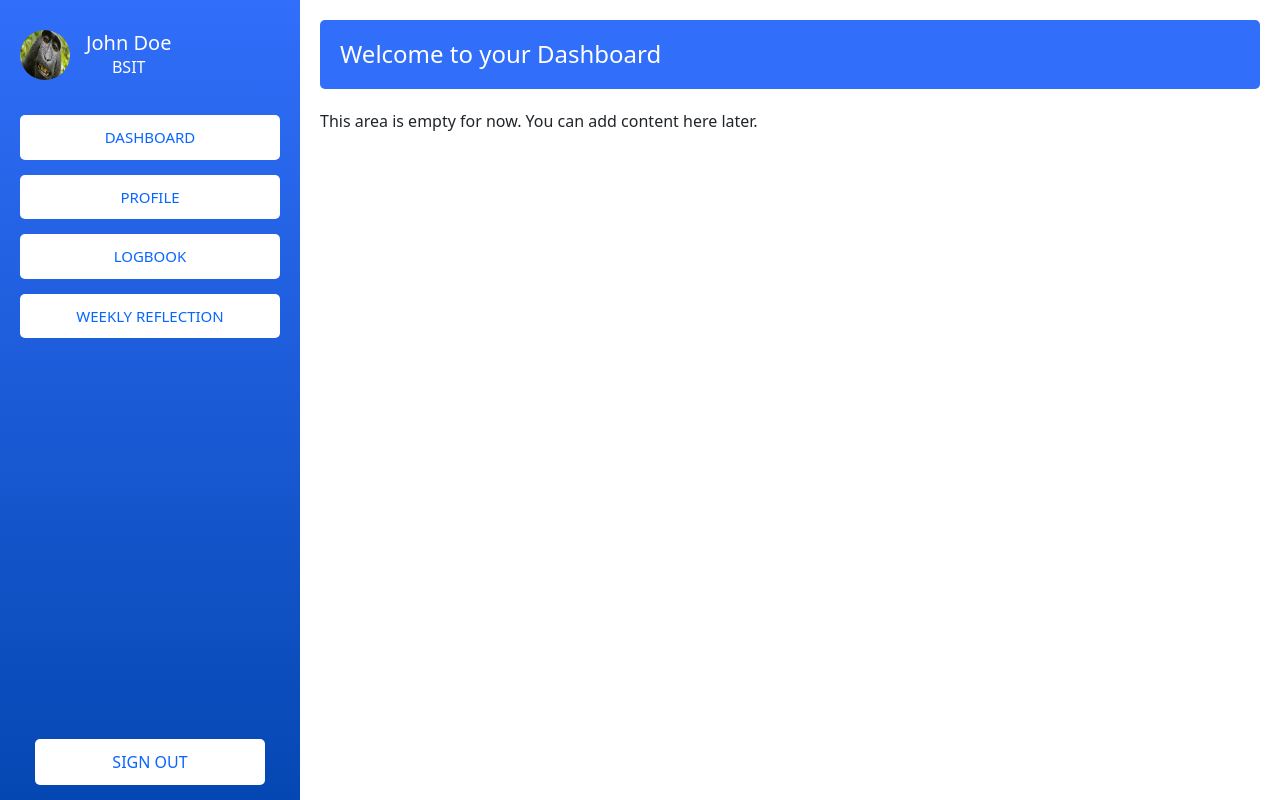
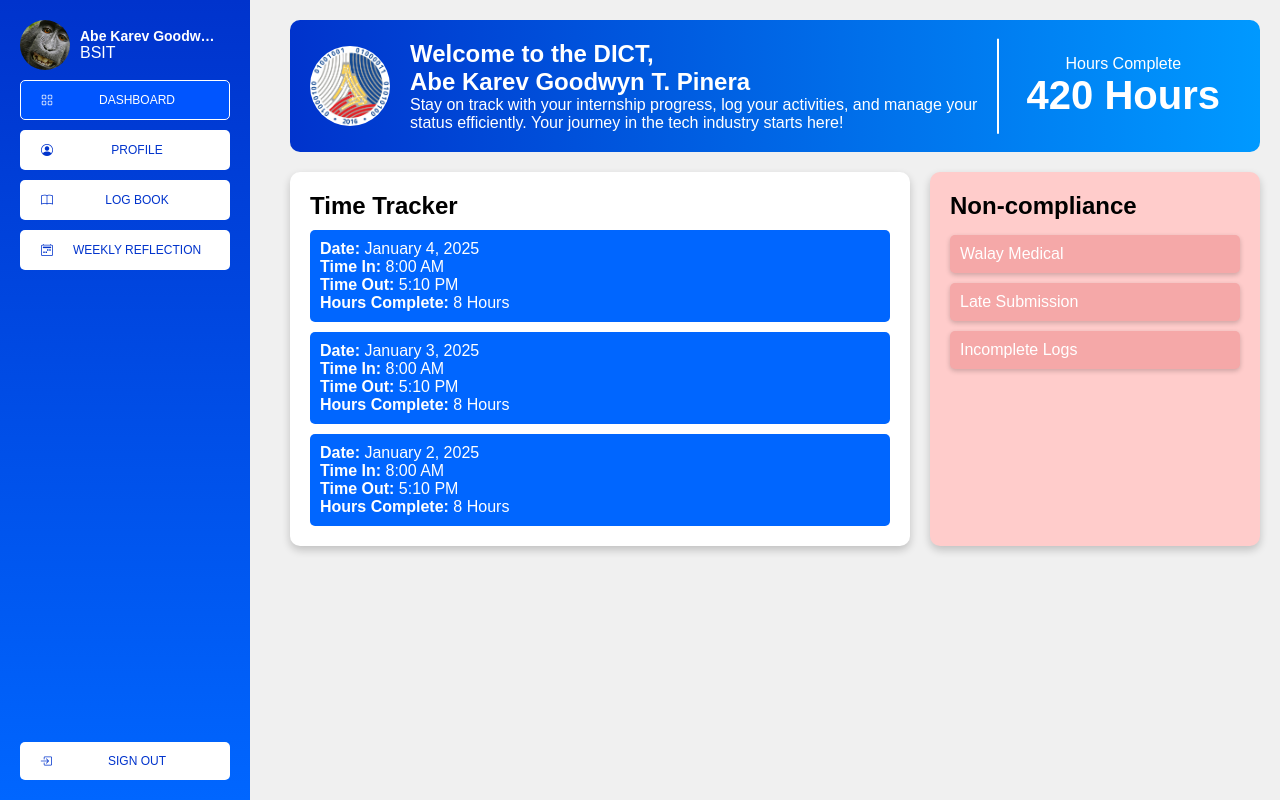
Before and after one commit to Credit-S/Dashboard, a plain HTML site: page index.html in a window 1280 px wide. Drawn offline with nearby package versions, Linux system fonts and the light colour scheme.

Commit message:
Add files via upload
initial commit

```diff
--- a/index.html
+++ b/index.html
@@ -3,191 +3,94 @@
 <head>
     <meta charset="UTF-8">
     <meta name="viewport" content="width=device-width, initial-scale=1.0">
-    <title>Dashboard</title>
-    <!-- Bootstrap CSS -->
-    <link href="https://cdn.jsdelivr.net/npm/bootstrap@5.3.0-alpha1/dist/css/bootstrap.min.css" rel="stylesheet">
-    <style>
-        .user-info {
-            margin-top: 10px;
-            margin-bottom: 20px;
-        }
-
-        .user-image {
-            width: 50px;
-            height: 50px;
-            border-radius: 50%;
-        }
-
-        .user-info h5,
-        .user-info p {
-            margin: 0;
-        }
-
-        .sidebar {
-            height: 100vh;
-            position: fixed;
-            top: 0;
-            left: 0;
-            width: 300px;
-            background: linear-gradient(to bottom, #316EFA, #0547B2);
-            padding-top: 20px;
-            display: flex;
-            flex-direction: column;
-            color: white;
-            padding-left: 20px;
-            padding-right: 20px;
-        }
-
-        .sidebar img {
-            width: 50px;
-            height: 50px;
-            border-radius: 50%;
-        }
-
-        .sidebar .user-info {
-            margin-top: 10px;
-            margin-bottom: 20px;
-            text-align: center;
-        }
-
-        .sidebar .user-info h5,
-        .sidebar .user-info p {
-            margin: 0;
-        }
-
-        .sidebar .nav-link {
-            margin-top: 15px;
-            font-size: 15px;
-            color: #0866FF;
-            background-color: white;
-            border: 1px solid transparent;
-            border-radius: 5px;
-            padding: 10px 15px;
-            text-align: center;
-            width: 100%;
-            transition: all 0.3s ease;
-        }
-
-        .sidebar .nav-link:hover {
-            background-color: #428AFF;
-            color: white;
-            border: 1px solid white;
-        }
-
-        .sidebar .sign-out {
-            margin-top: auto;
-            padding: 15px;
-        }
-
-        .btn-signout {
-            background-color: white;
-            color: #0866FF;
-            border: 1px solid transparent;
-            width: 100%;
-            border-radius: 5px;
-            padding: 10px 15px;
-            transition: all 0.3s ease;
-        }
-
-        .btn-signout:hover {
-            background-color: #428AFF;
-            color: white;
-            border: 1px solid white;
-        }
-
-        .content {
-            margin-left: 300px;
-            padding: 20px;
-        }
-
-        /* Header styles */
-        .header {
-            background-color: #316EFA;
-            color: white;
-            padding: 20px;
-            border-radius: 5px;
-            margin-bottom: 20px;
-        }
-
-        .header h1 {
-            margin: 0;
-            font-size: 24px;
-        }
-
-    </style>
+    <title>Internship Dashboard</title>
+    <link rel="stylesheet" href="styles.css">
+    <link rel="stylesheet" href="https://cdn.jsdelivr.net/npm/bootstrap-icons@1.11.3/font/bootstrap-icons.min.css">
 </head>
 <body>
-
-    <div class="sidebar">
-        <!-- User info -->
-        <div class="d-flex align-items-center user-info">
-            <img src="/img/monkey.jpg" alt="User Image" class="user-image">
-            <div class="ms-3">
-                <h5>John Doe</h5>
+    <div class="dashboard-container">
+        <!-- Sidebar -->
+        <aside class="sidebar">
+            <div class="profile">
+                <img src="/img/monkey.jpg" alt="Profile Picture">
+                <div class="profile-text">
+                    <h3 data-fullname="Abe Karev Goodwyn T. Pinera">Abe Karev Goodwyn T. Pinera</h3>
                     <p>BSIT</p>
                 </div>
             </div>
 
-        <!-- Sidebar links -->
-        <ul class="nav flex-column">
-            <li class="nav-item">
-                <a class="nav-link active" href="#">DASHBOARD</a>
-            </li>
-            <li class="nav-item">
-                <a class="nav-link" href="#">PROFILE</a>
-            </li>
-            <li class="nav-item">
-                <a class="nav-link" href="#">LOGBOOK</a>
-            </li>
-            <li class="nav-item">
-                <a class="nav-link" href="#">WEEKLY REFLECTION</a>
-            </li>
-        </ul>
+            <nav>
+                <button class="nav-button active"><i class="bi bi-grid"></i><span>DASHBOARD</span></button>
+                <button class="nav-button"><i class="bi bi-person-circle"></i><span>PROFILE</span></button>
+<button class="nav-button"><i class="bi bi-book"></i><span>LOG BOOK</span></button>
+<button class="nav-button"><i class="bi bi-calendar2-week"></i><span>WEEKLY REFLECTION</span></button>
 
-        <!-- Sign out button -->
-        <div class="sign-out">
-            <button class="btn btn-signout" id="signOutBtn">SIGN OUT</button>
+            </nav>
+            <button class="signout-button"><i class="bi bi-box-arrow-in-right"></i><span>SIGN OUT</span></button>
+        </aside>
+
+        <!-- Dashboard Content -->
+        <main class="dashboard-content">
+            <section class="welcome">
+                <div class="welcome-content">
+                    <img src="/img/LOGO.png" alt="DICT Logo">
+                    <div>
+                        <h1>Welcome to the DICT,</h1>
+                        <h2>Abe Karev Goodwyn T. Pinera</h2>
+                        <p>Stay on track with your internship progress, log your activities, and manage your status efficiently. Your journey in the tech industry starts here!</p>
                     </div>
                 </div>
+                <div class="hours-complete">
+                    <p>Hours Complete</p>
+                    <h1>420 Hours</h1>
+                </div>
+            </section>
 
-    <!-- Content Area -->
-    <div class="content">
-        <!-- Header Section -->
-        <div class="header">
-            <h1>Welcome to your Dashboard</h1>
+            <!-- Time Tracker and Non-compliance -->
+            <div class="content-row">
+                <!-- Time Tracker -->
+                <section class="time-tracker">
+                    <h2>Time Tracker</h2>
+                    <div class="tracker-list">
+                        <div class="tracker-card">
+                            <p><strong>Date:</strong> January 4, 2025</p>
+                            <p><strong>Time In:</strong> 8:00 AM</p>
+                            <p><strong>Time Out:</strong> 5:10 PM</p>
+                            <p><strong>Hours Complete:</strong> 8 Hours</p>
                         </div>
-        <p>This area is empty for now. You can add content here later.</p>
+                        <div class="tracker-card">
+                            <p><strong>Date:</strong> January 3, 2025</p>
+                            <p><strong>Time In:</strong> 8:00 AM</p>
+                            <p><strong>Time Out:</strong> 5:10 PM</p>
+                            <p><strong>Hours Complete:</strong> 8 Hours</p>
                         </div>
-
-    <!-- Sign Out Modal -->
-    <div class="modal fade" id="signOutModal" tabindex="-1" aria-labelledby="signOutModalLabel" aria-hidden="true">
-        <div class="modal-dialog">
-            <div class="modal-content">
-                <div class="modal-header">
-                    <h5 class="modal-title" id="signOutModalLabel">Sign Out Confirmation</h5>
-                    <button type="button" class="btn-close" data-bs-dismiss="modal" aria-label="Close"></button>
-                </div>
-                <div class="modal-body">
-                    Are you sure you want to sign out?
-                </div>
-                <div class="modal-footer">
-                    <button type="button" class="btn btn-secondary" data-bs-dismiss="modal">Cancel</button>
-                    <button type="button" class="btn btn-primary">Sign Out</button>
+                        <div class="tracker-card">
+                            <p><strong>Date:</strong> January 2, 2025</p>
+                            <p><strong>Time In:</strong> 8:00 AM</p>
+                            <p><strong>Time Out:</strong> 5:10 PM</p>
+                            <p><strong>Hours Complete:</strong> 8 Hours</p>
                         </div>
                     </div>
+                </section>
+
+                <!-- Non-compliance -->
+                <section class="non-compliance">
+                    <h2>Non-compliance</h2>
+                    <div class="non-compliance-list">
+                        <div class="non-compliance-card">
+                            <p>Walay Medical</p>
+                        </div>
+                        <div class="non-compliance-card">
+                            <p>Late Submission</p>
+                        </div>
+                        <div class="non-compliance-card">
+                            <p>Incomplete Logs</p>
                         </div>
                     </div>
-
-    <!-- Bootstrap JS and dependencies -->
-    <script src="https://cdn.jsdelivr.net/npm/@popperjs/core@2.11.6/dist/umd/popper.min.js"></script>
-    <script src="https://cdn.jsdelivr.net/npm/bootstrap@5.3.0-alpha1/dist/js/bootstrap.min.js"></script>
-
-    <!-- JavaScript to show the modal -->
-    <script>
-        document.getElementById('signOutBtn').addEventListener('click', function() {
-            var myModal = new bootstrap.Modal(document.getElementById('signOutModal'));
-            myModal.show();
-        });
-    </script>
+                </section>
+            </div>
+        </main>
+    </div>
+    <script src="script.js"></script>
 </body>
 </html>
--- /dev/null
+++ b/styles.css
@@ -0,0 +1,312 @@
+* {
+    margin: 0;
+    padding: 0;
+    box-sizing: border-box;
+    font-family: Arial, sans-serif;
+}
+
+body {
+    display: flex;
+    background-color: #f0f0f0;
+}
+
+/* Dashboard Layout */
+.dashboard-container {
+    display: flex;
+    width: 100%;
+}
+
+/* Sidebar */
+.sidebar {
+    width: 250px;
+    background: linear-gradient(to bottom, #0033cc, #0066ff);
+    padding: 20px;
+    height: 100vh;
+    color: white;
+    display: flex;
+    flex-direction: column;
+    align-items: center;
+    position: fixed;
+    left: 0;
+    top: 0;
+}
+
+/* Profile Container */
+/* Profile Section */
+.profile {
+    display: flex;
+    align-items: center;
+    gap: 10px;
+    text-align: left;
+    width: 100%;
+}
+
+/* Profile Image */
+.profile img {
+    width: 50px;
+    height: 50px;
+    border-radius: 50%;
+    object-fit: cover;
+}
+
+/* Profile Text */
+.profile-text {
+    display: flex;
+    flex-direction: column;
+    align-items: flex-start;
+    white-space: nowrap;
+    overflow: hidden;
+    text-overflow: ellipsis;
+    max-width: 140px; /* Adjust based on sidebar width */
+    position: relative;
+}
+
+/* Name Styling */
+.profile-text h3 {
+    font-size: 14px;
+    margin: 0;
+    white-space: nowrap;
+    overflow: hidden;
+    text-overflow: ellipsis;
+    max-width: 100%;
+    cursor: pointer;
+}
+
+/* Tooltip Styling */
+.tooltip {
+    position: absolute;
+    background: rgba(0, 0, 0, 0.8);
+    color: white;
+    padding: 5px 10px;
+    border-radius: 5px;
+    white-space: nowrap;
+    font-size: 12px;
+    z-index: 10;
+    box-shadow: 0px 2px 5px rgba(0, 0, 0, 0.3);
+}
+
+
+
+
+
+
+.nav-button {
+    width: 100%;
+    min-width: 210px; /* Prevents shrinking */
+    padding: 12px;
+    margin-top: 10px;
+    border: 1px solid transparent;
+    background: white;
+    color: #0033cc;
+    border-radius: 5px;
+    cursor: pointer;
+    display: flex;
+    align-items: center;
+    justify-content: center; /* Ensures text centers */
+    gap: 4px; /* Adds space between icon and text */
+    transition: all 0.3s ease-in-out;
+    font-size: 12px;
+}
+
+
+
+.nav-button i {
+    margin-left: 8px; /* Keeps icon inside button, aligned left */
+}
+
+.nav-button span {
+    flex-grow: 1;
+    text-align: center; /* Ensures text is centered */
+}
+
+
+/* Active button (Dashboard) */
+.nav-button.active {
+    background: #0055ff;
+    color: white;
+    border: 1px solid white;
+}
+
+/* Hover effect */
+.nav-button:hover {
+    background: #0055ff;
+    color: white;
+    border: 1px solid white;
+}
+
+
+
+.signout-button {
+    margin-top: auto;
+    background: white;
+    color: #0033cc;
+    width: 100%;
+    padding: 12px;
+    border: none;
+    border-radius: 5px;
+    cursor: pointer;
+    font-size: 12px;
+    gap: 4px; /* Adds space between icon and text */
+    display: flex;
+    align-items: center;
+    justify-content: center;
+
+}
+
+.signout-button span {
+    flex-grow: 1;
+    text-align: center; /* Ensures text is centered */
+}
+
+.signout-button i {
+    margin-left: 8px; /* Keeps icon inside button, aligned left */
+}
+
+.signout-button.active {
+    background: #0055ff;
+    color: white;
+    border: 1px solid white;
+}
+
+/* Hover effect */
+.signout-button:hover {
+    background: #0055ff;
+    color: white;
+    border: 1px solid white;
+}
+
+
+
+
+/* Dashboard Content */
+.dashboard-content {
+    margin-left: 270px;
+    padding: 20px;
+    width: calc(100% - 270px);
+}
+
+/* Welcome Section */
+.welcome {
+    background: linear-gradient(to right, #0033cc, #0099ff);
+    padding: 20px;
+    display: flex;
+    justify-content: space-between;
+    align-items: center;
+    border-radius: 10px;
+    color: white;
+    position: relative;
+}
+
+.welcome-content {
+    display: flex;
+    align-items: center;
+    flex: 1;
+    gap: 20px; /* Adds spacing between the logo and text */
+}
+
+.welcome-content img {
+    width: 80px; /* Adjust to match the actual logo size */
+    height: 80px; /* Maintain circular shape */
+    object-fit: contain; /* Ensures full logo visibility */
+    display: block;
+    background: white; /* Circular background color */
+    border-radius: 50%; /* Ensures circular background */
+}
+
+
+
+
+
+.hours-complete {
+    text-align: center;
+    padding: 0 20px;
+    min-width: 150px; /* Ensures it has enough space */
+    position: relative;
+}
+
+/* The vertical line */
+.hours-complete::before {
+    content: "";
+    position: absolute;
+    left: -10px;
+    top: 50%;
+    transform: translateY(-50%);
+    width: 2px;
+    height: 150%;
+    background: white;
+}
+
+.hours-complete h1 {
+    font-size: 40px;
+}
+
+/* Adjusted Layout for Time Tracker and Non-compliance */
+.content-row {
+    display: flex;
+    gap: 20px;
+    margin-top: 20px;
+}
+
+/* Time Tracker */
+.time-tracker {
+    flex: 2;
+    background: white;
+    padding: 20px;
+    border-radius: 10px;
+    overflow-y: auto;
+    max-height: 400px;
+    box-shadow: 0px 4px 8px rgba(0, 0, 0, 0.2); /* Border shadow */
+}
+
+/* Non-compliance */
+.non-compliance {
+    flex: 1;
+    background: #FFCCCB; /* Light reddish-pink background (adjusted to match image) */
+    padding: 20px;
+    border-radius: 10px;
+    overflow-y: auto;
+    max-height: 400px;
+    box-shadow: 0px 4px 8px rgba(0, 0, 0, 0.2); /* Border shadow */
+}
+
+/* Custom Scrollbar */
+.time-tracker::-webkit-scrollbar,
+.non-compliance::-webkit-scrollbar {
+    width: 8px;
+}
+
+.time-tracker::-webkit-scrollbar-thumb,
+.non-compliance::-webkit-scrollbar-thumb {
+    background-color: #0066ff;
+    border-radius: 5px;
+}
+
+/* Tracker Cards */
+.tracker-list {
+    display: grid;
+    gap: 10px;
+    margin-top: 10px;
+}
+
+.tracker-card {
+    background: #0066ff;
+    color: white;
+    padding: 10px;
+    border-radius: 5px;
+}
+
+/* Non-compliance Cards */
+.non-compliance-list {
+    display: flex;
+    flex-direction: column;
+    gap: 10px; /* Space between cards */
+    margin-top: 15px; /* Adds gap below the "Non-compliance" heading */
+}
+
+.non-compliance-card {
+    background: #f5a8a8;
+    color: white;
+    padding: 10px;
+    border-radius: 5px;
+    box-shadow: 0px 2px 5px rgba(0, 0, 0, 0.2); /* Individual card shadow */
+}
```
Also changed, not shown: script.js (added, +24 -0 lines), img/DICT-Logo-icon_only.png (added), img/LOGO.png (added), img/Untitled design.png (added). Lines whose indentation alone changed are shown as unchanged.
